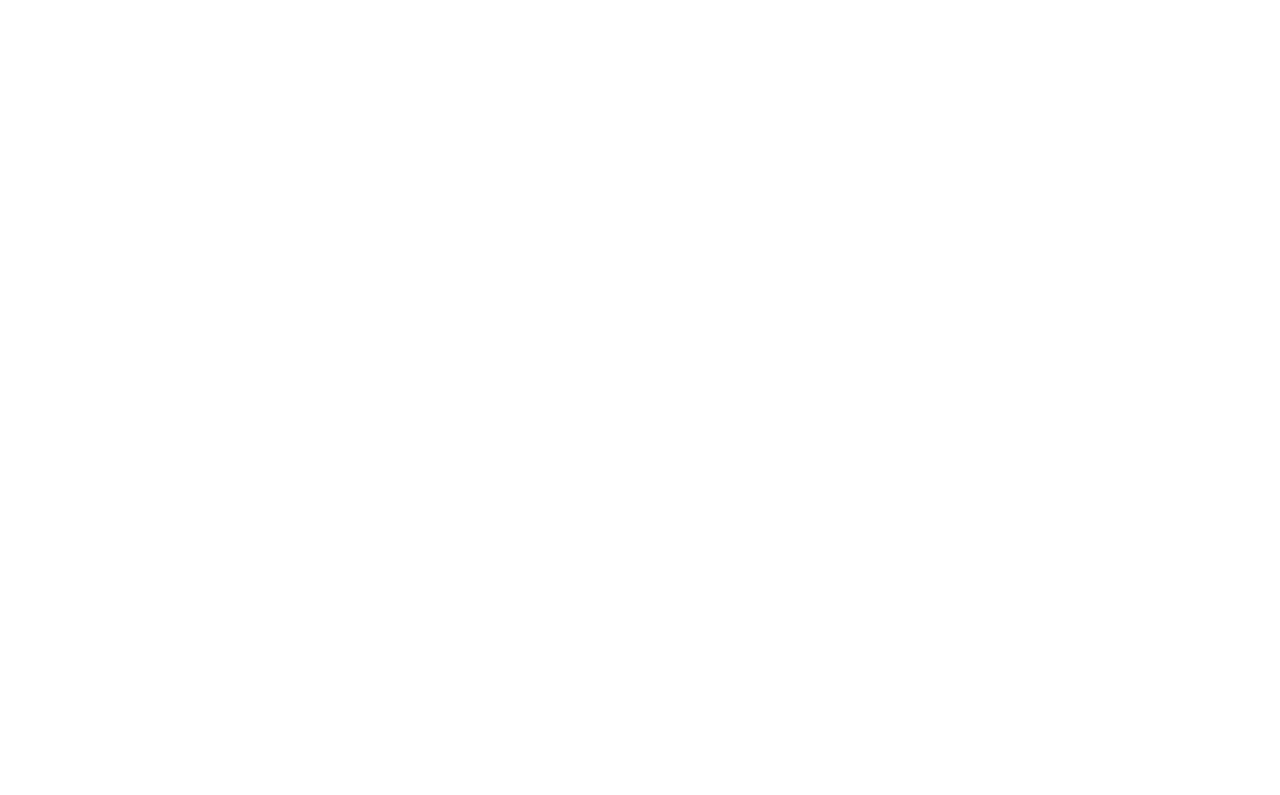
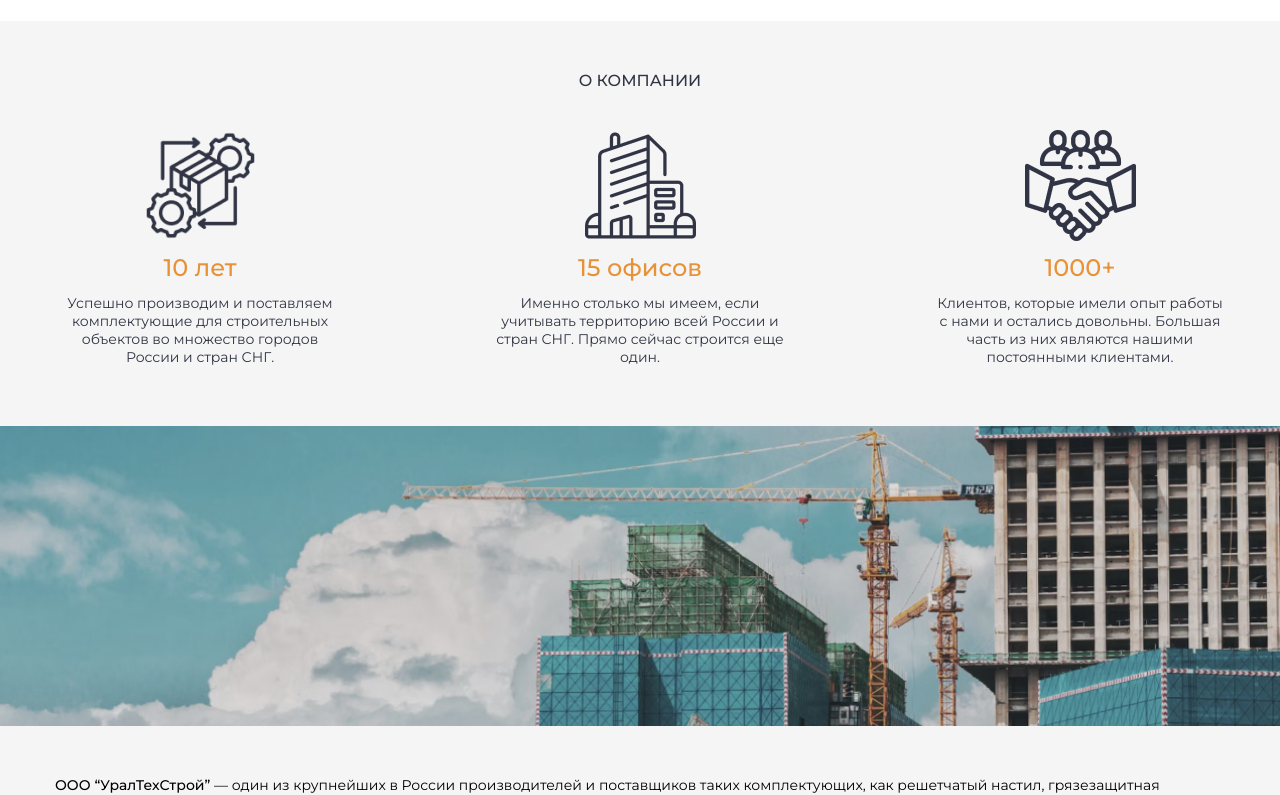
Before and after one commit to Wamdy18/utc, a Vue app: page /about in a window 1280 px wide. Shown: the part 320-1115 px from the top of the page. Before the commit the page ends 800 px from the top, so only its background shows below. Built offline with nearby package versions, Linux system fonts and the light colour scheme.

Commit message:
About page

```diff
--- a/src/views/About.vue
+++ b/src/views/About.vue
@@ -1,18 +1,164 @@
 <template>
   <div class="about-page">
     <Navbar/>
-    About Company
+    <Header/>
+
+    <div class="about">
+      <h2>о компании</h2>
+      <div class="container">
+        <div class="about-flex">
+          <div class="about-item">
+            <div class="about-icon about-icon-1"></div>
+            <div class="about-h">10 лет</div>
+            <div class="about-text">Успешно производим и поставляем комплектующие для строительных объектов во множество городов России и стран СНГ.</div>
+          </div>
+          <div class="about-item">
+            <div class="about-icon about-icon-2"></div>
+            <div class="about-h">15 офисов</div>
+            <div class="about-text">Именно столько мы имеем, если учитывать территорию всей России и стран СНГ. Прямо сейчас строится еще один.</div>
+          </div>
+          <div class="about-item">
+            <div class="about-icon about-icon-3"></div>
+            <div class="about-h">1000+</div>
+            <div class="about-text">Клиентов, которые имели опыт работы с нами и остались довольны.  Большая часть из них являются нашими постоянными клиентами.</div>
+          </div>
+        </div>
+      </div>
+      <div class="banner"></div>
+      <div class="container">
+        <p>
+          <span class="w-500">ООО “УралТехСтрой”</span> — один из крупнейших в России производителей и поставщиков таких комплектующих, как решетчатый настил, грязезащитная решетка, габионные конструкции, геосинтетические материалы, добавки в бетон, шпалы деревянные.
+          <br><br>
+          К нам обращаются как небольшие клиенты, занимающиеся частной стройкой, так и крупные строительные компании всей страны и СНГ. Мы активно развиваемся и расширяем каталог новыми комплектующими. Нам доверяют, потому что наши конструкции показывают свою прочность на протяжении многих лет.
+          <br><br>
+          Закажите комплектующие для вашего объекта у нас, и вы будете приятно удивлены!
+        </p>
+        <div class="div-btn">
+            <MainButton class="m-btn">Перейти в каталог</MainButton>
+        </div>
+      </div>
+    </div>
+
+    <Advantages/>
+    <Footer/>
   </div>
 </template>
 
 <script>
 // @ is an alias to /src
 import Navbar from '@/components/navbar.vue'
+import Header from '@/components/header.vue'
+import Advantages from '@/components/advantages.vue'
+import Footer from '@/components/footer.vue'
+import MainButton from '@/components/mainButton.vue'
 
 export default {
   name: 'About',
   components: {
     Navbar,
+    Header,
+    Advantages,
+    Footer,
+    MainButton
   }
 }
 </script>
+
+<style scoped>
+.about {
+  background-color: #F5F5F5;
+  padding-top: 50px;
+  padding-bottom: 75px;
+}
+h2 {
+    font-size: 16px;
+    text-transform: uppercase;
+    font-weight: 500;
+    color: #303543;
+    text-align: center;
+    margin-bottom: 40px;
+}
+.about-flex {
+  display: flex;
+  gap: 150px;
+  margin-bottom: 60px;
+}
+.about-icon {
+  text-align: center;
+  width: 111px;
+  min-width: 111px;
+  height: 111px;
+  min-height: 111px;
+  background-size: cover;
+  background-position: center;
+}
+.about-icon-1 {
+  background-image: url("../assets/about-1.png");
+}
+.about-icon-2 {
+  background-image: url("../assets/about-2.png");
+}
+.about-icon-3 {
+  background-image: url("../assets/about-3.png");
+}
+.about-item {
+  width: 33%;
+  display: flex;
+  flex-direction: column;
+  align-items: center;
+}
+.about-h {
+  color: #E89238;
+  font-size: 24px;
+  margin-bottom: 12px;
+  font-weight: 500;
+  margin-top: 12px;
+}
+.about-text {
+  text-align: center;
+  font-size: 14px;
+  font-weight: 400;
+  color: #303543;
+}
+
+.banner {
+  width: 100vw;
+  height: 300px;
+  background-image: url("../assets/about-banner.png");
+  background-repeat: no-repeat;
+  background-size: cover;
+  background-position: center;
+  margin-bottom: 60px;
+  margin-bottom: 50px;
+}
+
+p {
+  font-size: 14px;
+}
+
+.w-500 {
+  font-weight: 500;
+  display: inline;
+}
+
+.div-btn {
+    display: flex;
+    justify-content: center;
+    margin-top: 50px;
+}
+
+
+@media (max-width: 800px) {
+  .about-flex {
+    flex-direction: column;
+    align-items: center;
+    gap: 40px;
+  }
+  .about-item {
+    width: 50%;
+  }
+  .banner {
+    background-position: -500px;
+  }
+}
+</style>
```
Also changed, not shown: src/assets/about-banner.png (added).
